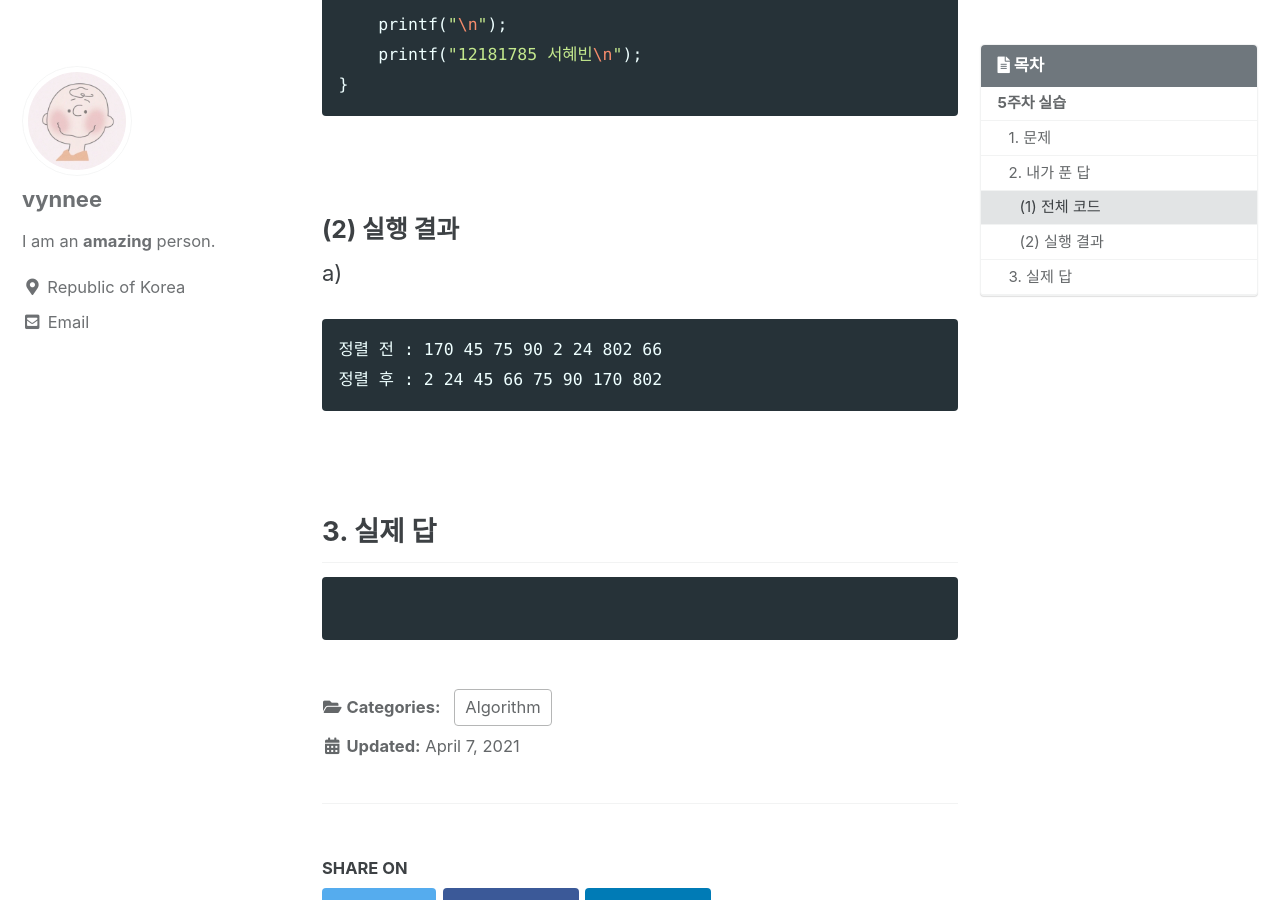
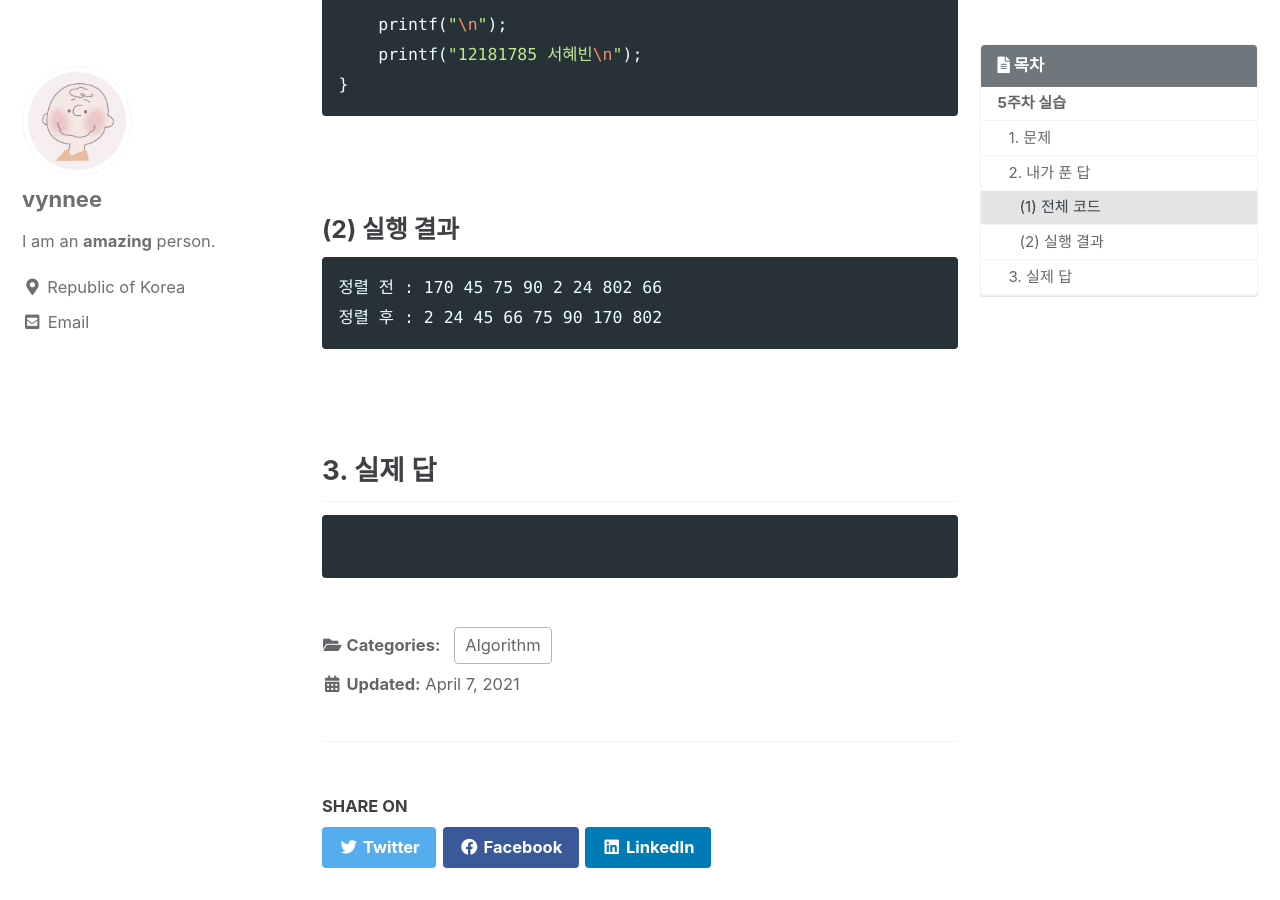
Before and after one commit to vynnee/vynnee.github.io, a Jekyll site: the page built from _posts/2021-01/algorithm/2021-04-07-alg06.md, in a window 1280 px wide and 900 px high, scrolled down 4515 px. Built offline with Jekyll 4.4.1, drawn with Linux system fonts in a browser that asks for light colours; cached includes are drawn as plain includes; comment, search, counter and statistics services are not loaded.

Commit message:
Update 2021-04-07-alg06.md

````diff
--- a/_posts/2021-01/algorithm/2021-04-07-alg06.md
+++ b/_posts/2021-01/algorithm/2021-04-07-alg06.md
@@ -164,7 +164,6 @@ int main() {
 <br>
 
 ### (2) 실행 결과
-a)
 ```
 정렬 전 : 170 45 75 90 2 24 802 66
 정렬 후 : 2 24 45 66 75 90 170 802
````
